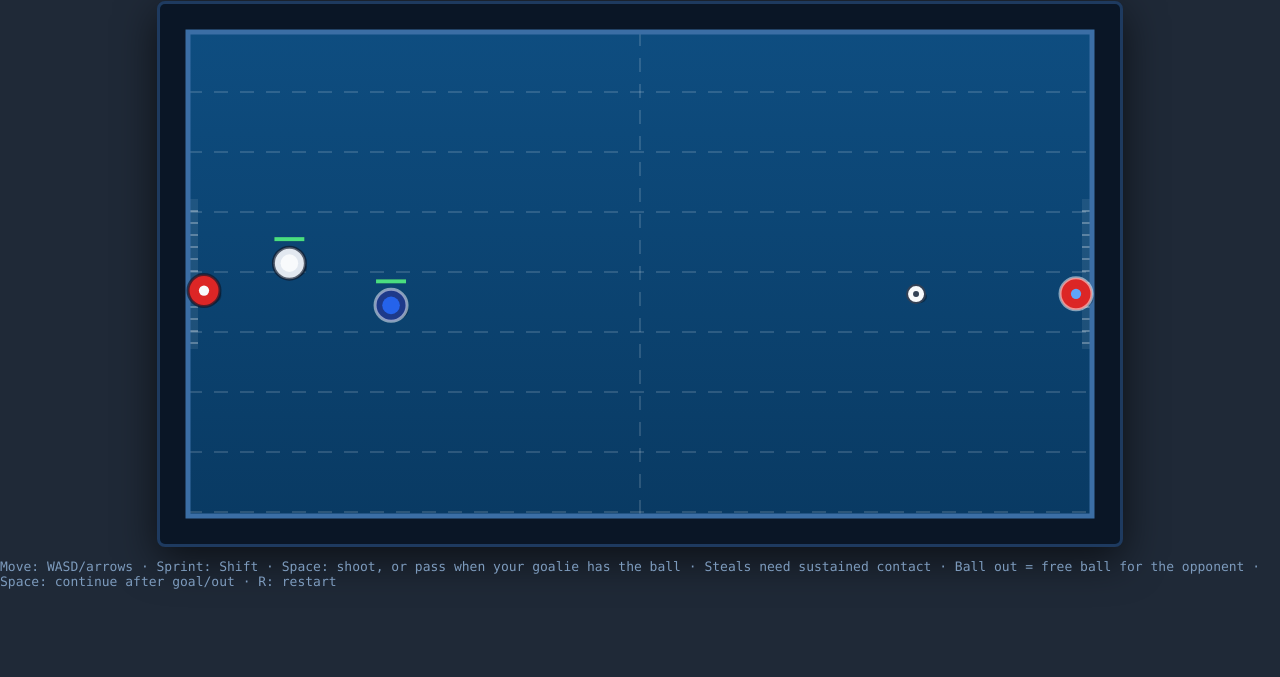
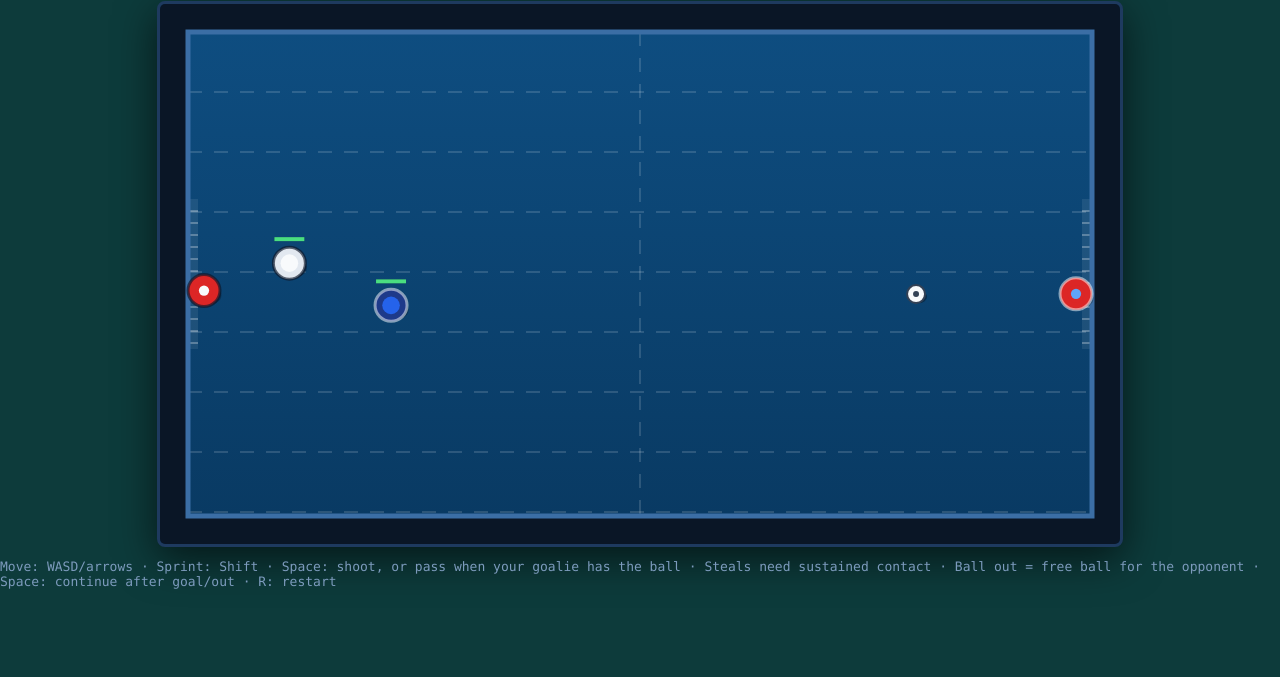
Before and after one commit to nijdamb/water-polo, a website: page public/index.html in a window 1280 px wide. Shown: the part 123-800 px from the top of the page. Drawn offline with Linux system fonts and the light colour scheme.

Commit message:
Swap page background to deep teal-green

```diff
--- a/public/index.html
+++ b/public/index.html
@@ -15,7 +15,7 @@
       align-items: center;
       justify-content: center;
       gap: 12px;
-      background: #1f2937;
+      background: #0d3b3b;
       color: #dbeafe;
       font-family: ui-monospace, SFMono-Regular, Menlo, Consolas, monospace;
     }
```
